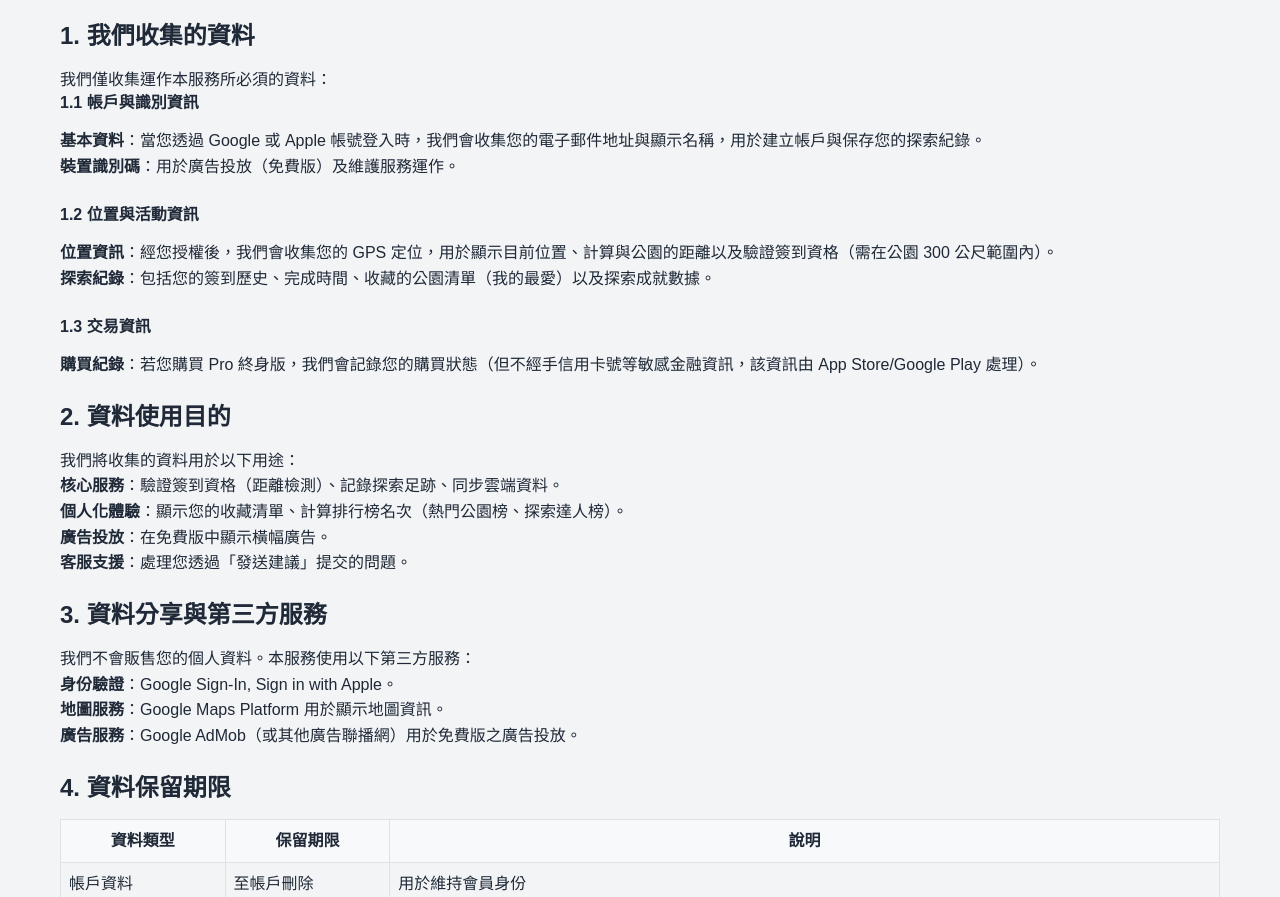
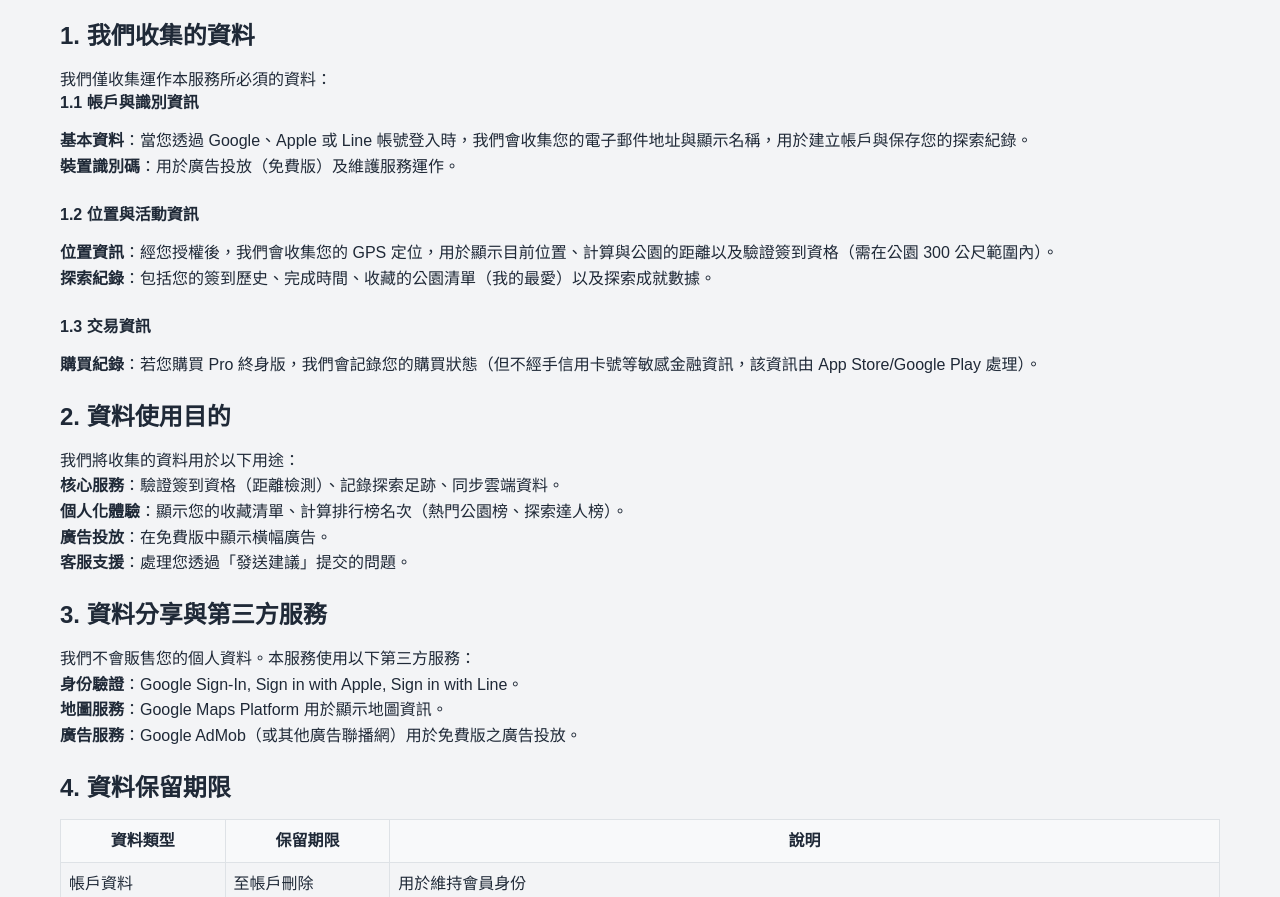
Before and after one commit to stratocaster59s/web-design-project, a plain HTML site: page privacy.html in a window 1280 px wide. Shown: the part 264-1161 px from the top of the page. Drawn offline with Linux system fonts and the light colour scheme.

Commit message:
隱私權政策新增 Sign in with Line 登入方式
🤖 Generated with [Claude Code](https://claude.com/claude-code)

Co-Authored-By: Claude Opus 4.5 <noreply@anthropic.com>

```diff
--- a/privacy.html
+++ b/privacy.html
@@ -31,7 +31,7 @@
         <p>我們僅收集運作本服務所必須的資料：</p>
         <h4>1.1 帳戶與識別資訊</h4>
         <ul>
-            <li><strong>基本資料</strong>：當您透過 Google 或 Apple 帳號登入時，我們會收集您的電子郵件地址與顯示名稱，用於建立帳戶與保存您的探索紀錄。</li>
+            <li><strong>基本資料</strong>：當您透過 Google、Apple 或 Line 帳號登入時，我們會收集您的電子郵件地址與顯示名稱，用於建立帳戶與保存您的探索紀錄。</li>
             <li><strong>裝置識別碼</strong>：用於廣告投放（免費版）及維護服務運作。</li>
         </ul>
         <br>
@@ -58,7 +58,7 @@
         <h3>3. 資料分享與第三方服務</h3>
         <p>我們不會販售您的個人資料。本服務使用以下第三方服務：</p>
         <ul>
-            <li><strong>身份驗證</strong>：Google Sign-In, Sign in with Apple。</li>
+            <li><strong>身份驗證</strong>：Google Sign-In, Sign in with Apple, Sign in with Line。</li>
             <li><strong>地圖服務</strong>：Google Maps Platform 用於顯示地圖資訊。</li>
             <li><strong>廣告服務</strong>：Google AdMob（或其他廣告聯播網）用於免費版之廣告投放。</li>
         </ul>
```
Also changed, not shown: 1 other file.
